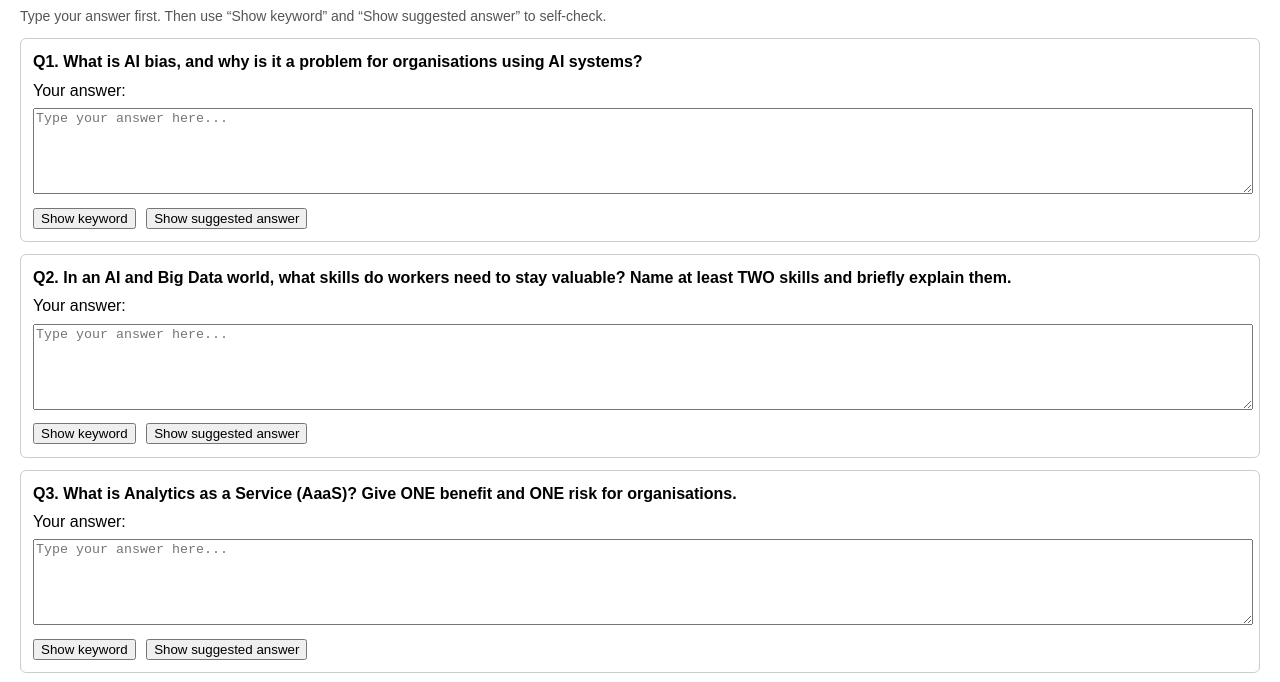
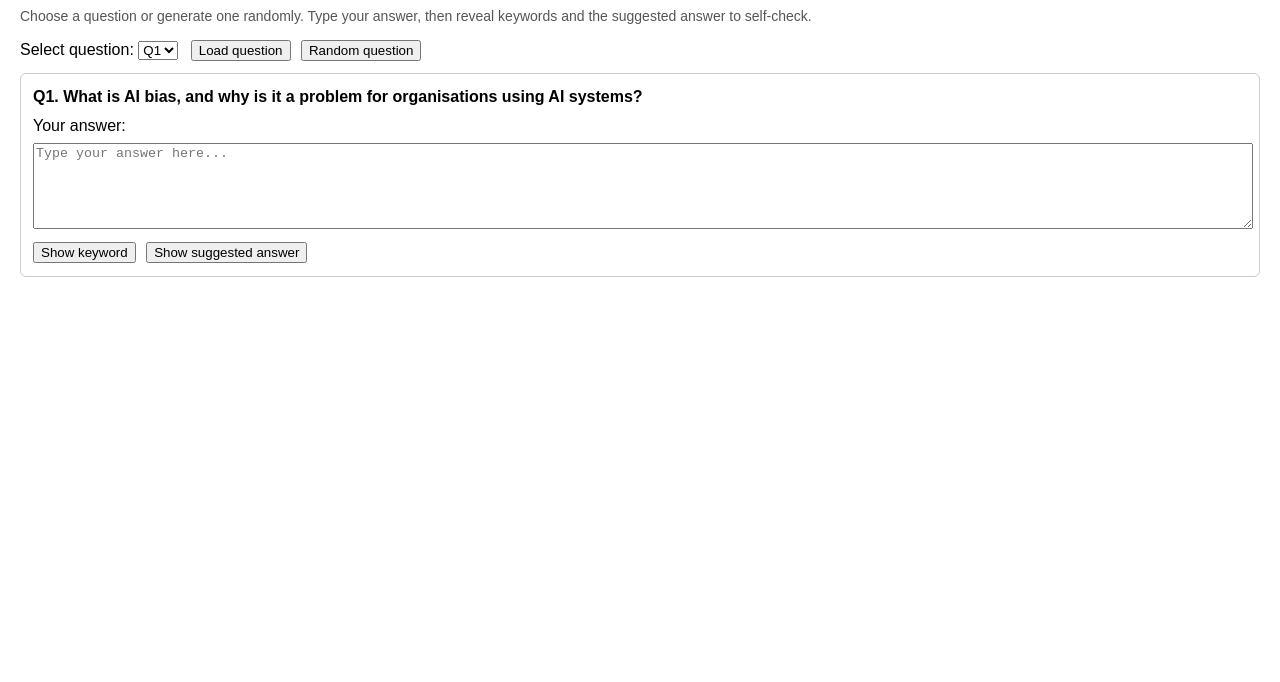
Before and after one commit to nhy497/IM_TUTOR_QUIZ, a plain HTML site: page index.html in a window 1280 px wide. Shown: the part 63-745 px from the top of the page. Drawn offline with Linux system fonts and the light colour scheme.

Commit message:
Update index.html

```diff
--- a/index.html
+++ b/index.html
@@ -7,7 +7,9 @@
     body { font-family: Arial, sans-serif; margin: 20px; line-height: 1.4; }
     h1 { margin-bottom: 4px; }
     h2 { margin-top: 0; font-size: 14px; font-weight: normal; color: #555; }
-    .question-block { border: 1px solid #ccc; padding: 12px; margin-bottom: 12px; border-radius: 6px; }
+    .controls { margin: 12px 0; }
+    select { margin-right: 8px; }
+    .question-block { border: 1px solid #ccc; padding: 12px; border-radius: 6px; margin-top: 8px; }
     .question-title { font-weight: bold; margin-bottom: 6px; }
     textarea { width: 100%; min-height: 80px; margin-top: 6px; }
     .btn-row { margin-top: 6px; }
@@ -20,9 +22,16 @@
 <body>
 
 <h1>IM_tutor quiz</h1>
-<h2>Type your answer first. Then use “Show keyword” and “Show suggested answer” to self‑check.</h2>
+<h2>Choose a question or generate one randomly. Type your answer, then reveal keywords and the suggested answer to self‑check.</h2>
 
-<div id="quiz-container"></div>
+<div class="controls">
+  <label for="questionSelect">Select question:</label>
+  <select id="questionSelect"></select>
+  <button type="button" onclick="loadSelectedQuestion()">Load question</button>
+  <button type="button" onclick="loadRandomQuestion()">Random question</button>
+</div>
+
+<div id="question-area"></div>
 
 <script>
 // 7 IM_tutor questions
@@ -71,13 +80,26 @@ const imTutorQuestions = [
   }
 ];
 
-// render quiz
-function renderQuiz() {
-  const container = document.getElementById('quiz-container');
+// populate dropdown
+function initSelect() {
+  const select = document.getElementById('questionSelect');
   imTutorQuestions.forEach(q => {
+    const opt = document.createElement('option');
+    opt.value = q.id;
+    opt.textContent = `Q${q.id}`;
+    select.appendChild(opt);
+  });
+}
+
+// render single question
+function renderQuestion(q) {
+  const area = document.getElementById('question-area');
+  area.innerHTML = ""; // clear
+
+  if (!q) return;
+
   const block = document.createElement('div');
   block.className = 'question-block';
-
   block.innerHTML = `
     <div class="question-title">Q${q.id}. ${q.question}</div>
     <label>Your answer:</label>
@@ -89,9 +111,23 @@ function renderQuiz() {
     <div id="keywords_${q.id}" class="keywords" style="display:none;"></div>
     <div id="suggest_${q.id}" class="suggest" style="display:none;"></div>
   `;
+  area.appendChild(block);
+}
 
-    container.appendChild(block);
-  });
+function loadSelectedQuestion() {
+  const select = document.getElementById('questionSelect');
+  const id = parseInt(select.value, 10);
+  const q = imTutorQuestions.find(item => item.id === id);
+  renderQuestion(q);
+}
+
+function loadRandomQuestion() {
+  const index = Math.floor(Math.random() * imTutorQuestions.length);
+  const q = imTutorQuestions[index];
+  // also update dropdown selection for consistency
+  const select = document.getElementById('questionSelect');
+  select.value = q.id;
+  renderQuestion(q);
 }
 
 function showKeywords(id) {
@@ -110,8 +146,9 @@ function showSuggested(id) {
   div.textContent = "Suggested answer: " + q.suggest_answer;
 }
 
-// init
-renderQuiz();
+// init on load
+initSelect();
+loadSelectedQuestion(); // load first by default
 </script>
 
 </body>
```
Lines whose indentation alone changed are shown as unchanged.
